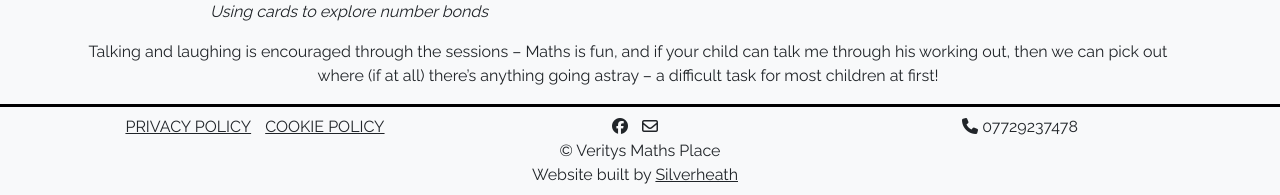
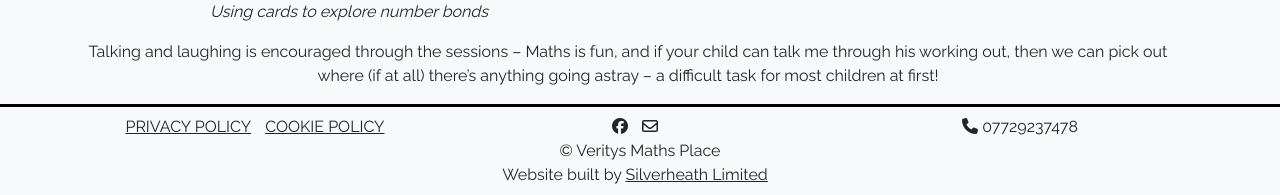
Before and after one commit to MD1968/vhhtuition, a Django app: page /about/ in a window 1280 px wide. Shown: the part 2247-2442 px from the top of the page. Run offline with Django 3.2, Linux system fonts and the light colour scheme; some libraries are stand-ins or nearby versions.

Commit message:
Changed footer message added limited.

```diff
--- a/templates/footer.html
+++ b/templates/footer.html
@@ -14,7 +14,7 @@
           &copy; Veritys Maths Place
         </div>
         <div>
-          Website built by <a href="http://www.silverheath.co.uk">Silverheath</a>
+          Website built by <a href="http://www.silverheath.co.uk">Silverheath Limited</a>
         </div>
       </div>
       <div class="col-sm text-center">
```
